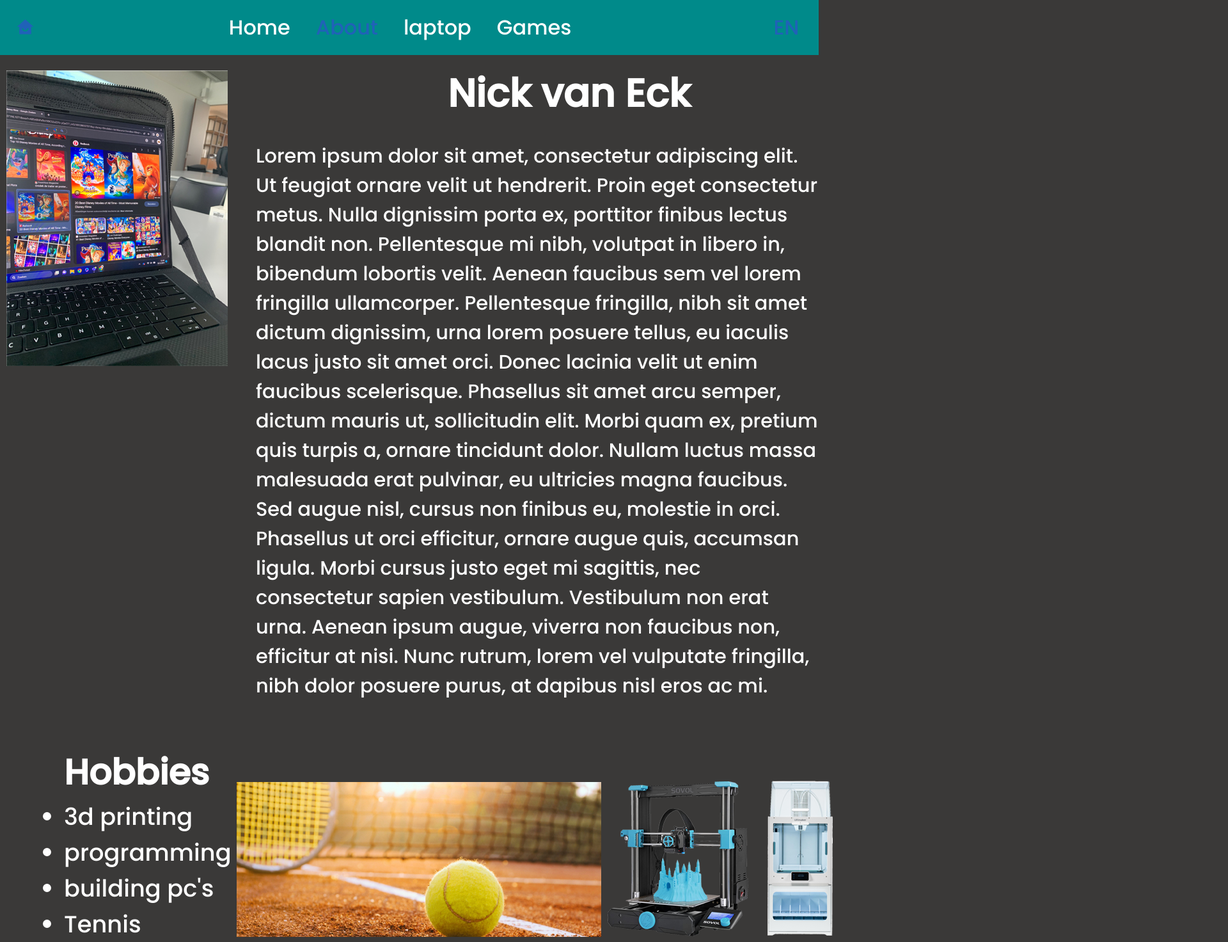
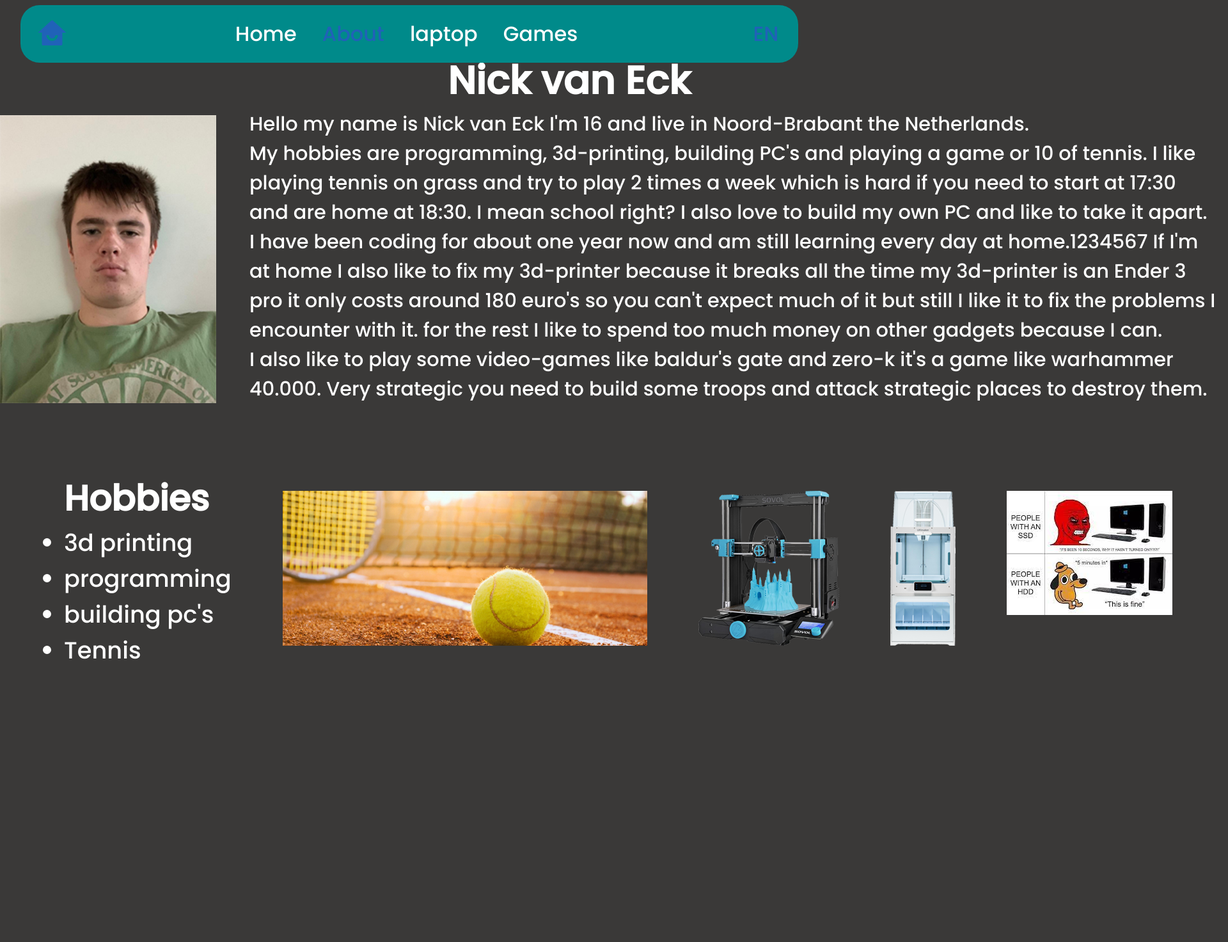
Before and after one commit to luuk600/my-first-html, a plain HTML site: page about.html in a window 1280 px wide. Shown: the whole page at 64% size, 1920 px wide, since content can reach past the window. After the commit the page ends 1044 px from the top, so only its background shows below. Drawn offline with nearby package versions, Linux system fonts and the light colour scheme; a script that the page names is missing.

Commit message:
here ya go

```diff
--- a/about.html
+++ b/about.html
@@ -1,5 +1,6 @@
 <!DOCTYPE html>
 <html lang="en">
+
 <head>
     <link rel="stylesheet" href="css/about.css">
     <meta charset="UTF-8">
@@ -7,22 +8,39 @@
     <title>about</title>
 
     <link href="https://cdn.jsdelivr.net/npm/remixicon@2.5.0/fonts/remixicon.css" rel="stylesheet">
-    <link rel="stylesheet"
-    href="https://unpkg.com/boxicons@latest/css/boxicons.min.css">
+    <link rel="stylesheet" href="https://unpkg.com/boxicons@latest/css/boxicons.min.css">
 
-    <link rel="preconnect" href="https://fonts.googleapis.com"><link rel="preconnect" href="https://fonts.gstatic.com" crossorigin><link href="https://fonts.googleapis.com/css2?family=Poppins:wght@500&display=swap" rel="stylesheet">
+    <link rel="preconnect" href="https://fonts.googleapis.com">
+    <link rel="preconnect" href="https://fonts.gstatic.com" crossorigin>
+    <link href="https://fonts.googleapis.com/css2?family=Poppins:wght@500&display=swap" rel="stylesheet">
 
 </head>
+
 <body>
-
+    <div class="screen">
         <div class="pictureofyourself">
-        <img src="img/photo of yourself start.jpg" alt="this is a photo of me">
+            <img src="img/firr.jpg" alt="this is a photo of me">
         </div>
         <div class="hometextbig">
             <h1>Nick van Eck</h1>
         </div>
         <div class="myself">
-        <p>Lorem ipsum dolor sit amet, consectetur adipiscing elit. Ut feugiat ornare velit ut hendrerit. Proin eget consectetur metus. Nulla dignissim porta ex, porttitor finibus lectus blandit non. Pellentesque mi nibh, volutpat in libero in, bibendum lobortis velit. Aenean faucibus sem vel lorem fringilla ullamcorper. Pellentesque fringilla, nibh sit amet dictum dignissim, urna lorem posuere tellus, eu iaculis lacus justo sit amet orci. Donec lacinia velit ut enim faucibus scelerisque. Phasellus sit amet arcu semper, dictum mauris ut, sollicitudin elit. Morbi quam ex, pretium quis turpis a, ornare tincidunt dolor. Nullam luctus massa malesuada erat pulvinar, eu ultricies magna faucibus. Sed augue nisl, cursus non finibus eu, molestie in orci. Phasellus ut orci efficitur, ornare augue quis, accumsan ligula. Morbi cursus justo eget mi sagittis, nec consectetur sapien vestibulum. Vestibulum non erat urna. Aenean ipsum augue, viverra non faucibus non, efficitur at nisi. Nunc rutrum, lorem vel vulputate fringilla, nibh dolor posuere purus, at dapibus nisl eros ac mi.</p>
+            <p>Hello my name is Nick van Eck I'm 16 and live in Noord-Brabant the Netherlands. <br>
+                My hobbies are programming, 3d-printing, building PC's and playing a game or 10 of tennis.
+                I like playing tennis on grass and try to play 2 times a week which is hard if you need to start at
+                17:30<br>
+                and are home at 18:30. I mean school right? I also love to build my own PC and like to take it
+                apart.<br>
+                I have been coding for about one year now and am still learning every day at home.1234567
+                If I'm at home I also like to fix my 3d-printer because it breaks all the time my 3d-printer is an Ender
+                3 pro it only costs around 180 euro's so you can't expect much of it but still I like it to fix the
+                problems I encounter with it. for the rest I like to spend too much money on other gadgets because I
+                can.<br>
+                I also like to play some video-games like baldur's gate and zero-k it's a game like warhammer 40.000.
+                Very strategic you need to build some troops and attack strategic places to destroy them.
+            </p>
+        </div>
+        <div class="reset">
         </div>
         <div class="hobbies">
             <h2>Hobbies</h2>
@@ -42,14 +60,15 @@
         <div class="hobbypicture3">
             <img src="img/3dprinter2.png" alt="3dprinter">
         </div>
-    <div class="socialmedia">
-
+        <div class="joke">
+            <img src="img/mem.jpg" alt="meme">
+        </div>
     </div>
     <header>
         <a href="./index.html" class="logo"><i class="ri-home-smile-fill"></i><span></span></a>
         <ul class="navbar">
 
-        <li><a href="./index.html" >Home</a></li>
+            <li><a href="./index.html">Home</a></li>
             <li><a href="./about.html" class="active"><span>About</span></a></li>
             <li><a href="./laptop.html">laptop</a></li>
             <li><a href="./games.html">Games</a></li>
@@ -60,8 +79,10 @@
             <a href="/nextsite/language-en/home.html"></a>
             <a href="./about.html"><span>EN</span></a>
         </div>
+
     </header>
     <script type="text/javascript" src="js/script.js"></script>
 
 </body>
+
 </html>
--- a/css/about.css
+++ b/css/about.css
@@ -1,27 +1,38 @@
-*{
+* {
     padding: 0;
     margin: 0;
     box-sizing: border-box;
     font-family: 'Poppins', sans-serif;
     text-decoration: none;
+}
 
-}
-:root{
+:root {
     --bg-color: #3a3938;
     --text-color: #fff;
     --main-color: #2062b8;
 }
-body{
+
+body {
     min-height: 100vh;
     background: var(--bg-color);
     color: var(--text-color);
+}
 
+body::-webkit-scrollbar {
+    display: none;
 }
-header{
+
+.screen {
+    width: 1920px;
+    margin: 10vh auto 0px auto;
+}
+
+header {
     position: fixed;
-    width: 100%;
-    top: 0;
-    right: 0;
+    width: 95%;
+    margin: auto auto auto 5%;
+    top: 1%;
+    right: 2.5%;
     z-index: 1000;
     display: flex;
     align-items: center;
@@ -29,27 +40,34 @@ header{
     background: rgb(0, 138, 138);
     padding: 28px 12%;
     transition: all 2.50s ease;
+    border-radius: 30px;
+    height: 90px;
 
 }
-.logo{
+
+.logo {
     display: flex;
     align-items: center;
 }
-.logo i{
+
+.logo i {
     color: var(--main-color);
-    font-size: 28px;
+    font-size: 300%;
     margin-right: 3px;
 }
-.logo span{
+
+.logo span {
     color: var(--text-color);
     font-size: 2.6em;
     font-weight: 500;
 }
-.navbar{
+
+.navbar {
     display: flex;
     list-style: none;
 }
-.navbar a{
+
+.navbar a {
     color: var(--text-color);
     font-size: 2rem;
     font-weight: 500;
@@ -57,16 +75,20 @@ header{
     margin: 0px 30px;
     transition: all .50s ease;
 }
-.navbar a:hover{
+
+.navbar a:hover {
     color: var(--main-color);
 }
-.navbar span{
+
+.navbar span {
     color: var(--main-color);
 }
-.main{
+
+.main {
     display: flex;
 }
-.main a{
+
+.main a {
     color: var(--text-color);
     font-size: 2rem;
     font-weight: 500;
@@ -74,59 +96,86 @@ header{
     margin: 0px 5px;
     transition: all .50s ease;
 }
-.main a:hover{
+
+.main a:hover {
     color: var(--main-color);
 }
-.main span{
+
+.main span {
     color: var(--main-color);
 }
-@media (max-width: 1280px){
-    header{
+
+@media (max-width: 1280px) {
+    header {
         padding: 14px 2%;
         transition: .2s;
     }
-    .navbar a{
+
+    .navbar a {
         padding: 5px 0;
         margin: 0px 20px;
     }
 }
-.hometextbig{
+
+.hometextbig {
     color: var(--text-color);
     font-size: 1.9rem;
     font-weight: 500;
-    margin: 100px 0px 0px 700px ;
+    margin: 4% 0px 0px 700px;
     transition: all .50s ease;
     position: center;
 }
-.pictureofyourself{
-    position: absolute;
-    margin: 10px;
+
+.pictureofyourself {
+    float: left;
+    margin: 100px 12px 30px 0px;
 }
-.myself{
+
+.myself {
     color: var(--text-color);
     font-size: 1.9rem;
     font-weight: 500;
-    margin: 30px 0px 0px 400px ;
+    width: 1520px;
+    float: left;
+    margin: 0px 0px 0px 40px;
     transition: all .50s ease;
-    position: center;
 }
-.hobbies{
+
+.reset {
+    clear: both;
+}
+
+.hobbies {
     color: var(--text-color);
     font-size: 2.3rem;
     font-weight: 500;
-        margin: 70px 0px 0px 100px ;
+    margin: 70px 0px 0px 100px;
     transition: all .50s ease;
     position: center;
+    float: left;
 }
-.hobbypicture{
-    margin: -250px 0px 0px 370px ;
+
+.hobbypicture {
+    margin: 100px 0px 0px 80px;
     transition: all .50s ease;
+    float: left;
 }
-.hobbypicture2{
-    margin: -250px 0px 0px 950px;
+
+.hobbypicture2 {
+    margin: 100px 0px 0px 80px;
     transition: all .50s ease;
+    float: left;
 }
-.hobbypicture3{
-    margin: -250px 0px 0px 1200px;
+
+.hobbypicture3 {
+    margin: 100px 0px 0px 80px;
     transition: all .50s ease;
+    float: left;
 }
+
+.joke {
+    margin: 100px 0px 0px 80px;
+    transition: all .50s ease;
+    float: left;
+
+}
--- a/css/games.css
+++ b/css/games.css
@@ -1,4 +1,4 @@
-*{
+* {
     padding: 0;
     margin: 0;
     box-sizing: border-box;
@@ -6,22 +6,35 @@
     text-decoration: none;
     list-style: none;
 }
-:root{
+
+:root {
     --bg-color: #3a3938;
     --text-color: #fff;
     --main-color: #2062b8;
 }
-body{
+
+body {
     min-height: 100vh;
     background: var(--bg-color);
     color: var(--text-color);
 
-    }
-header{
+}
+
+.screen {
+    width: 1920px;
+    margin: 10vh auto 0px auto;
+}
+
+body::-webkit-scrollbar {
+    display: none;
+}
+
+header {
     position: fixed;
-    width: 100%;
-    top: 0;
-    right: 0;
+    width: 95%;
+    margin: auto auto auto 5%;
+    top: 1%;
+    right: 2.5%;
     z-index: 1000;
     display: flex;
     align-items: center;
@@ -29,74 +42,92 @@ header{
     background: rgb(0, 138, 138);
     padding: 28px 12%;
     transition: all 2.50s ease;
+    border-radius: 30px;
+    height: 90px;
+}
 
-}
-.logo{
+.logo {
     display: flex;
     align-items: center;
 }
-.logo i{
+
+.logo i {
     color: var(--main-color);
-    font-size: 28px;
+    font-size: 300%;
     margin-right: 3px;
 }
-.logo span{
+
+.logo span {
     color: var(--text-color);
-    font-size: 1.7rem;
+    font-size: 2.6rem;
     font-weight: 500;
 }
-.navbar{
+
+.navbar {
     display: flex;
 }
-.navbar a{
+
+.navbar a {
     color: var(--text-color);
-    font-size: 1.1rem;
+    font-size: 2rem;
     font-weight: 500;
     padding: 5px 0;
     margin: 0px 30px;
     transition: all .50s ease;
 }
-.navbar a:hover{
+
+.navbar a:hover {
     color: var(--main-color);
 }
-.navbar span{
+
+.navbar span {
     color: var(--main-color);
 }
-.main{
+
+.main {
     display: flex;
 }
-.main a{
+
+.main a {
     color: var(--text-color);
-    font-size: 1.1rem;
+    font-size: 2rem;
     font-weight: 500;
     padding: 5px 0;
     margin: 0px 5px;
     transition: all .50s ease;
 }
-.main a:hover{
+
+.main a:hover {
     color: var(--main-color);
 }
-.main span{
-color: var(--main-color);
+
+.main span {
+    color: var(--main-color);
 }
-@media (max-width: 1280px){
-    header{
+
+@media (max-width: 1280px) {
+    header {
         padding: 14px 2%;
         transition: .2s;
     }
-    .navbar a{
+
+    .navbar a {
         padding: 5px 0;
         margin: 0px 20px;
     }
 }
-.hometextbig{
+
+/* text */
+.hometextbig {
     color: var(--text-color);
     font-size: 1.9rem;
     font-weight: 500;
-    margin: 200px 300px;
+    margin: 100px;
+    float: left;
     transition: all .50s ease;
-    }
-.snaketext{
+}
+
+.snaketext {
     color: var(--text-color);
     font-size: 1.9rem;
     font-weight: 500;
--- a/css/home.css
+++ b/css/home.css
@@ -1,105 +1,139 @@
-*{
+* {
     padding: 0;
     margin: 0;
     box-sizing: border-box;
     font-family: 'Poppins', sans-serif;
     text-decoration: none;
     list-style: none;
-    max-width: none;
 }
-:root{
+
+:root {
     --bg-color: #3a3938;
     --text-color: #fff;
     --main-color: #2062b8;
 }
-body{
+
+body {
     min-height: 100vh;
     background: var(--bg-color);
     color: var(--text-color);
 
-    }
-header{
+}
+
+body::-webkit-scrollbar {
+    display: none;
+}
+
+.screen {
+    width: 1920px;
+    margin: 10vh auto 0px auto;
+}
+
+header {
     position: fixed;
-    width: 100%;
-    top: 0;
-    right: 0;
+    width: 95%;
+    margin: auto auto auto 5%;
+    top: 1%;
+    right: 2.5%;
     z-index: 1000;
     display: flex;
     align-items: center;
     justify-content: space-between;
     background: rgb(0, 138, 138);
-    padding: 28px 12%;
+    padding: 20px 12%;
     transition: all 2.50s ease;
+    border-radius: 30px;
+    height: 90px;
 
 }
-.logo{
+
+.logo {
     display: flex;
     align-items: center;
 }
-.logo i{
+
+.logo i {
     color: var(--main-color);
-    font-size: 28px;
+    font-size: 100%;
     margin-right: 3px;
 }
-.logo span{
+
+.logo span {
     color: var(--text-color);
     font-size: 1.7rem;
     font-weight: 500;
 }
-.navbar{
+
+.navbar {
     display: flex;
 }
-.navbar a{
+
+.navbar a {
     color: var(--text-color);
-    font-size: 1.1rem;
+    font-size: 2rem;
     font-weight: 500;
-    padding: 5px 0;
+    padding: px 0;
     margin: 0px 30px;
     transition: all .50s ease;
 }
-.navbar a:hover{
+
+.navbar a:hover {
     color: var(--main-color);
 }
-.navbar span{
+
+.navbar span {
     color: var(--main-color);
 }
-.main{
+
+.main {
     display: flex;
 }
-.main a{
+
+.main a {
     color: var(--text-color);
-    font-size: 1.1rem;
+    font-size: 2rem;
     font-weight: 500;
     padding: 5px 0;
     margin: 0px 5px;
     transition: all .50s ease;
 }
-.main a:hover{
+
+.main a:hover {
     color: var(--main-color);
 }
-.main span{
-color: var(--main-color);
+
+.main span {
+    color: var(--main-color);
 }
-@media (max-width: 1280px){
-    header{
+
+@media (max-width: 1280px) {
+    header {
         padding: 14px 2%;
         transition: .2s;
     }
-    .navbar a{
+
+    .navbar a {
         padding: 5px 0;
         margin: 0px 20px;
     }
 }
 
-.hometextbig{
+.hometextbig {
     color: #2062b8;
     font-size: 3rem;
     width: 60vh;
     font-weight: 500;
     margin: 200px auto 0px auto;
     transition: all .50s ease;
-    }
-.hometextbig span{
+}
+
+.hometextbig span {
     color: #2062b8;
 }
-html, body {margin: 0; height: 100%; overflow: hidden}
+
+html,
+body {
+    margin: 0;
+    height: 100%;
+    overflow: hidden
+}
--- a/css/laptop.css
+++ b/css/laptop.css
@@ -1,4 +1,4 @@
-*{
+* {
     padding: 0;
     margin: 0;
     box-sizing: border-box;
@@ -6,22 +6,35 @@
     text-decoration: none;
     list-style: none;
 }
-:root{
+
+:root {
     --bg-color: #3a3938;
     --text-color: #fff;
     --main-color: #2062b8;
 }
-body{
+
+body {
     min-height: 100vh;
     background: var(--bg-color);
     color: var(--text-color);
 
-    }
-header{
+}
+
+body::-webkit-scrollbar {
+    display: none;
+}
+
+.screen {
+    width: 1920px;
+    margin: 10vh auto 0px auto;
+}
+
+header {
     position: fixed;
-    width: 100%;
-    top: 0;
-    right: 0;
+    width: 95%;
+    margin: auto auto auto 5%;
+    top: 1%;
+    right: 2.5%;
     z-index: 1000;
     display: flex;
     align-items: center;
@@ -29,80 +42,97 @@ header{
     background: rgb(0, 138, 138);
     padding: 28px 12%;
     transition: all 2.50s ease;
+    border-radius: 30px;
+    height: 90px;
+}
 
-}
-.logo{
+.logo {
     display: flex;
     align-items: center;
 }
-.logo i{
+
+.logo i {
     color: var(--main-color);
-    font-size: 28px;
+    font-size: 300%;
     margin-right: 3px;
 }
-.logo span{
+
+.logo span {
     color: var(--text-color);
     font-size: 1.7rem;
     font-weight: 500;
 }
-.navbar{
+
+.navbar {
     display: flex;
 }
-.navbar a{
+
+.navbar a {
     color: var(--text-color);
-    font-size: 1.1rem;
+    font-size: 2rem;
     font-weight: 500;
     padding: 5px 0;
     margin: 0px 30px;
     transition: all .50s ease;
 }
-.navbar a:hover{
+
+.navbar a:hover {
     color: var(--main-color);
 }
-.navbar span{
+
+.navbar span {
     color: var(--main-color);
 }
-.main{
+
+.main {
     display: flex;
 }
-.main a{
+
+.main a {
     color: var(--text-color);
-    font-size: 1.1rem;
+    font-size: 2rem;
     font-weight: 500;
     padding: 5px 0;
     margin: 0px 5px;
     transition: all .50s ease;
 }
-.main a:hover{
+
+.main a:hover {
     color: var(--main-color);
 }
-.main span{
-color: var(--main-color);
+
+.main span {
+    color: var(--main-color);
 }
-@media (max-width: 1280px){
-    header{
+
+@media (max-width: 1280px) {
+    header {
         padding: 14px 2%;
         transition: .2s;
     }
-    .navbar a{
+
+    .navbar a {
         padding: 5px 0;
         margin: 0px 20px;
     }
 }
-.hometextbig{
+
+.hometextbig {
     color: var(--text-color);
     font-size: 1.9rem;
     font-weight: 500;
     margin: 200px 400px;
     transition: all .50s ease;
-    }
-.hometextbig span{
-        color: aqua;
-    }
-.infolaptop{
+}
+
+.hometextbig span {
+    color: aqua;
+}
+
+.infolaptop {
     color: var(--text-color);
     font-size: 1.9rem;
     font-weight: 500;
     margin: 50px 100px;
-    transition: all .5s ease-in ;
+    transition: all .5s ease-in;
 }
```
Also changed, not shown: games.html (+15 -9 lines), index.html (+8 -16 lines), laptop.html (+15 -8 lines), img/beach.avif (deleted), img/firr.jpg (added), img/mem.jpg (added), img/multimaker.jpg (deleted), img/photo of yourself start.jpg (deleted), img/three.jpg (deleted), img/try.jpg (deleted), img/try2.jpg (deleted), 3 other files. Lines whose indentation alone changed are shown as unchanged.
